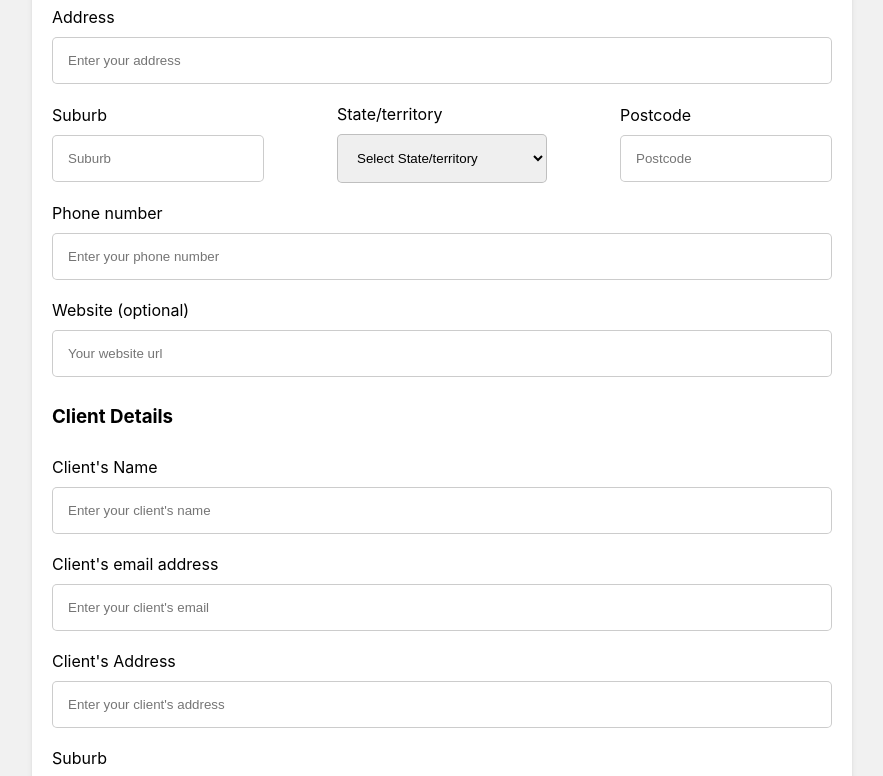
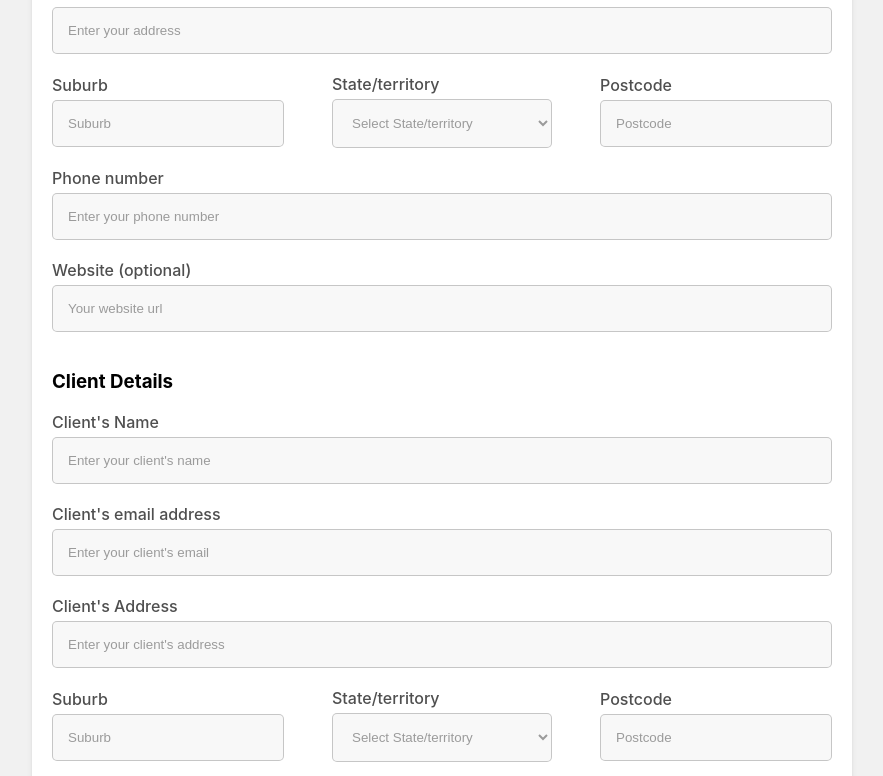
Before and after one commit to tom-odonovan/Invoice-Generator, a React (Create React App) app: page / in a window 1280 px wide. Shown: the part 397-1173 px from the top of the page, without its empty margins (198-1081 px from the left). Built offline with nearby package versions, Linux system fonts and the light colour scheme.

Commit message:
Additional form styling

```diff
--- a/src/components/Form.js
+++ b/src/components/Form.js
@@ -193,6 +193,8 @@ export default function Form(props) {
             onChange={handleClientDetails}
           ></input>
 
+          <div className='address-ln-2'>
+            <div>
               <label htmlFor='clientSuburb'>Suburb</label>
               <input
                 type='text'
@@ -202,7 +204,9 @@ export default function Form(props) {
                 value={clientDetails.suburb || ''}
                 onChange={handleClientDetails}
               ></input>
+            </div>
 
+            <div>
               <label htmlFor='clientState'>State/territory</label>
               <select
                 name='state'
@@ -220,7 +224,9 @@ export default function Form(props) {
                 <option value='VIC'>VIC</option>
                 <option value='WA'>WA</option>
               </select>
+            </div>
 
+            <div>
               <label htmlFor='clientPostcode'>Postcode</label>
               <input
                 type='text'
@@ -230,6 +236,8 @@ export default function Form(props) {
                 value={clientDetails.postcode || ''}
                 onChange={handleClientDetails}
               ></input>
+              </div>
+          </div>
 
           <button
             className='preview-btn'
--- a/src/css/App.css
+++ b/src/css/App.css
@@ -25,3 +25,21 @@ button:hover {
     background-color: transparent;
     cursor: pointer;
 }
+
+label {
+    font-weight: 500;
+    color: #4f4f4f;
+}
+
+input, select, textarea {
+    background-color: #f1f1f17a;
+    margin-top: 5px;
+    margin-bottom: 20px;
+    color: #9b9b9b;
+}
+
+input::placeholder,
+select::placeholder,
+textarea::placeholder {
+    color: #9b9b9b;
+}
--- a/src/css/Form.css
+++ b/src/css/Form.css
@@ -3,10 +3,6 @@
     display: flex;
     flex-direction: column;
     justify-content: center;
-}
-
-.template-form label {
-    margin-top: 10px;
 }
 
 .form-invoice-details,
@@ -36,6 +32,15 @@
     width: 210px;
 }
 
+@media only screen and (min-width: 900px) {
+    .form-invoice-details input,
+    .address-ln-2 input {
+        width: 200px;
+    }
+    .address-ln-2 select {
+        width: 220px;
+    }
+}
 @media only screen and (max-width: 750px) {
     .form-invoice-details input,
     .address-ln-2 input {
@@ -55,11 +60,20 @@
         width: 150px;
     }
 }
+@media only screen and (max-width: 550px) {
+    .form-invoice-details input,
+    .address-ln-2 input {
+        width: 75vw;
+    }
+
+    .address-ln-2 select {
+        width: 82vw;
+    }
+}
 
 .template-form input,
 .template-form select {
     padding: 15px;
-    margin: 10px 0;
     border-radius: 5px;
     border: 1px solid rgba(0, 0, 0, 0.2);
 }
```
Lines whose indentation alone changed are shown as unchanged.
